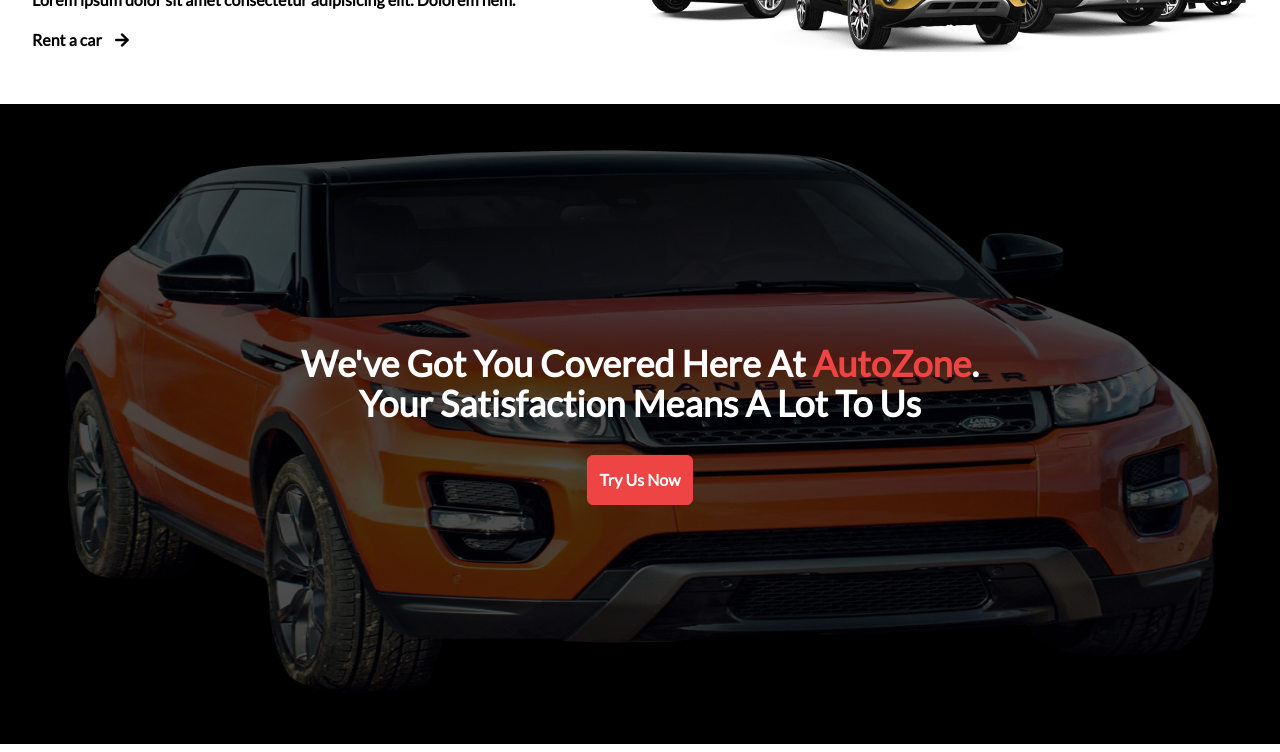
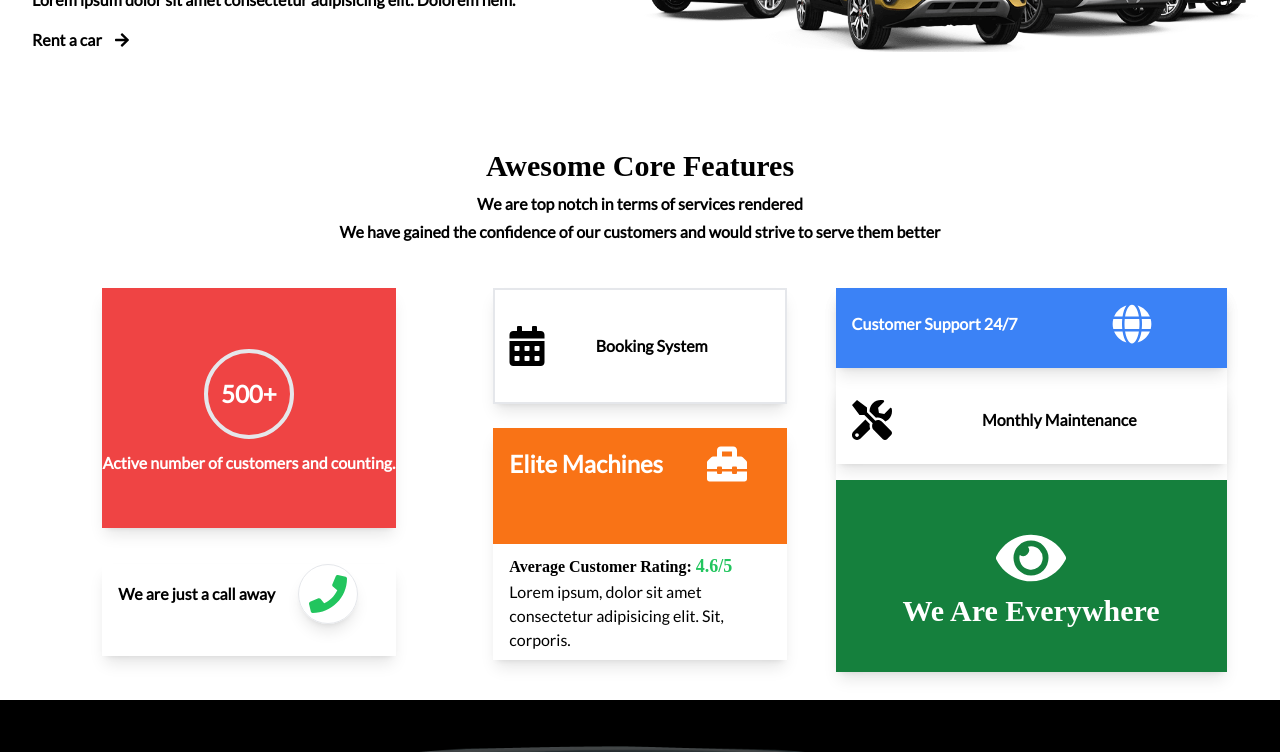
Before and after one commit to wyenelle/sem-2-exam, a React (Vite) app: page / in a window 1280 px wide. Shown: the part 1360-2112 px from the top of the page. Built offline with nearby package versions, Linux system fonts and the light colour scheme; no server answers.

Commit message:
added exhibition and features section

```diff
--- /dev/null
+++ b/src/component/Awesome/Awesome.css
@@ -0,0 +1,46 @@
+.round-number{
+    height: 90px;
+    width: 90px;
+    border-radius: 50%;
+    display: flex;
+    justify-content: center;
+    align-items: center;
+}
+.phone{
+    height: 60px;
+    width: 60px;
+    border-radius: 50%;
+    display: flex;
+    justify-content: center;
+    align-items: center;
+    padding: 10px;
+}
+.number{
+    animation: bounce-up 3s infinite;
+}
+@keyframes bounce-up{
+    0%{
+        transform: translateY(0);
+    }
+    50%{
+        transform: translateY(-8px);
+    }
+
+    100%{
+        transform: translateY(0);
+    }
+
+}
+@keyframes bounce-down{
+    0%{
+        transform: translateY(0);
+    }
+    50%{
+        transform: translateY(-8px);
+    }
+
+    100%{
+        transform: translateY(0);
+    }
+
+}
--- /dev/null
+++ b/src/component/Awesome/Awesome.jsx
@@ -0,0 +1,112 @@
+import React from 'react'
+import './Awesome.css'
+import {FaToolbox,FaCalendarAlt, FaPhone, FaAccessibleIcon, FaGlobe, FaClone, FaTools, FaEye} from 'react-icons/fa'
+const Awesome = () => {
+  return (
+    <section className=' mb-4'>
+        <div className="text-center my-6 p-5 ">
+            <h1 className='text-3xl font-extrabold my-2'>Awesome Core Features</h1>
+            <p className='my-1 font-bold'> We are top notch in terms of services rendered </p>
+            <p className=' font-bold'>We have gained the confidence of our customers and would strive to serve them better</p>
+        </div>
+        <div className="awesome-list">
+            <div className="grid grid-cols-3 mx-auto w-11/12">
+                <div className="w-9/12 mx-auto col-span-4 md:col-span-1 ">
+                    <div className="grid grid-rows-4">
+                        <div className="row-span-3 number flex flex-col justify-center items-center bg-red-500  h-60 shadow-lg mb-9">
+                            <div className="round-number border-4 border-gray-200 mx-auto  text-white font-extrabold text-2xl p-2 mt-5">
+                                500+
+                            </div>
+                            <p className='font-bold text-white my-3 text-center'> Active number of customers and counting.</p>
+                        </div>
+                        <div className="row-span-1  shadow-lg">
+                            <div className="grid grid-cols-3">
+                                <div className=" flex justify-start p-4 font-extrabold items-center col-span-2">
+                                    We are just a call away
+                                </div>
+                                <div className="col-span-1 border shadow-lg phone">
+                                    <FaPhone size={40} className='text-green-500' />
+                                </div>
+                            </div>
+                        </div>
+                    </div>
+                </div>
+                {/* second column on large screen */}
+                <div className="col-span-3 md:col-span-1 mx-auto w-full">
+                    <div className="grid grid-rows-3">
+                        <div className="row-span-1 w-9/12 mx-auto border-2 shadow-lg mb-3 py-4 px-3 ">
+                            <div className="grid grid-cols-3">
+                                <div className="col-span-1 flex items-center">
+                                    <FaCalendarAlt size={40} />
+                                </div>
+                                <div className="flex  items-center h-20 col-span-2 font-extrabold">
+                                    Booking System
+                                </div>
+                            </div>
+                        </div>
+                        <div className="mt-3 mb-3 row-span-2">
+                            <div className="grid grid-rows-2 w-9/12  mx-auto  shadow-lg h-full">
+                                <div className="row-span-1 bg-orange-500 ">
+                                    <div className="grid grid-cols-3 p-4 ">
+
+                                        <div className="col-span-2 font-extrabold text-white flex items-center  text-2xl">
+                                            Elite Machines
+                                        </div>
+
+                                        <div className="col-span-1  flex items-center justify-center text-white">
+                                            <FaToolbox size={40} />
+                                        </div>
+                                    </div>
+                                </div>
+                                <div className="row-span-1 flex flex-col justify-center pl-4">
+                                    <h1 className='font-extrabold'>Average Customer Rating: <span className='text-green-500 font-extrabold'>4.6/5</span></h1>
+                                    <p className="text-normal">Lorem ipsum, dolor sit amet consectetur adipisicing elit. Sit, corporis.</p>
+                                </div>
+                                <div className="row-span-1">
+
+                                </div>
+                            </div>
+                        </div>
+
+                    </div>
+                </div>
+                {/* ends here  */}
+                <div className="col-span-3 hidden md:block md:col-span-1 mb-3 shadow-lg">
+                    <div className="grid grid-rows-4">
+                        <div className="row-span-1 h-20 bg-blue-500 shadow-lg mb-4">
+                            <div className="grid grid-cols-3 ">
+                                <div className="col-span-2 p-4  h-full text-white font-extrabold flex items-center">
+                                    Customer Support  24/7
+                                </div>
+                                <div className="col-span-1 p-4 h-full flex items-center">
+                                    <FaGlobe size={40} className='text-white  font-bold' />
+                                </div>
+                            </div>
+                        </div>
+
+
+                        <div className="row-span-1 h-20  shadow-lg">
+                        <div className="grid grid-cols-3 ">
+
+                                <div className="col-span-1 p-4 h-full flex items-center">
+                                    <FaTools size={40} className='  font-bold' />
+                                </div>
+
+                                <div className="col-span-2 p-4  h-full font-extrabold flex items-center">
+                                    Monthly Maintenance
+                                </div>
+                            </div>
+                        </div>
+                        <div className="row-span-2 h-full bg-green-700  flex flex-col justify-center items-center">
+                            <FaEye size={70} className='text-white font-bold '/>
+                            <h1 className='text-3xl text-white font-bold'> We Are Everywhere</h1>
+                        </div>
+                    </div>
+                </div>
+            </div>
+        </div>
+    </section>
+  )
+}
+
+export default Awesome
--- a/src/index.css
+++ b/src/index.css
@@ -2,8 +2,18 @@
 @tailwind components;
 @tailwind utilities;
 
+@import url('https://fonts.googleapis.com/css2?family=Playfair+Display:wght@600&display=swap');
+@import url('https://fonts.googleapis.com/css2?family=Montserrat:wght@500&display=swap');
+@import url('https://fonts.googleapis.com/css2?family=Lato&display=swap');
 *{
 padding: 0;
 margin: 0;
 box-sizing: border-box;
 }
+h1{
+    font-family: 'Playfair Display', serif;
+}
+p{
+    /* font-family: 'Montserrat', sans-serif; */
+    font-family: 'Lato', sans-serif;
+}
--- a/src/pages/Home/Home.jsx
+++ b/src/pages/Home/Home.jsx
@@ -6,6 +6,7 @@
 import Header from '../../component/Header/Header'
 import Features from '../../component/Features/Features'
 import Exhibition from '../../component/Exhibition'
+import Awesome from '../../component/Awesome/Awesome'
 const Home = () => {
 useEffect(()=>{
   AOS.init()
@@ -25,6 +26,7 @@
           <div className='h-60  my-2'>
             <Exhibition />
           </div>
+          <Awesome/>
       </div>
     </main>
   )
```
